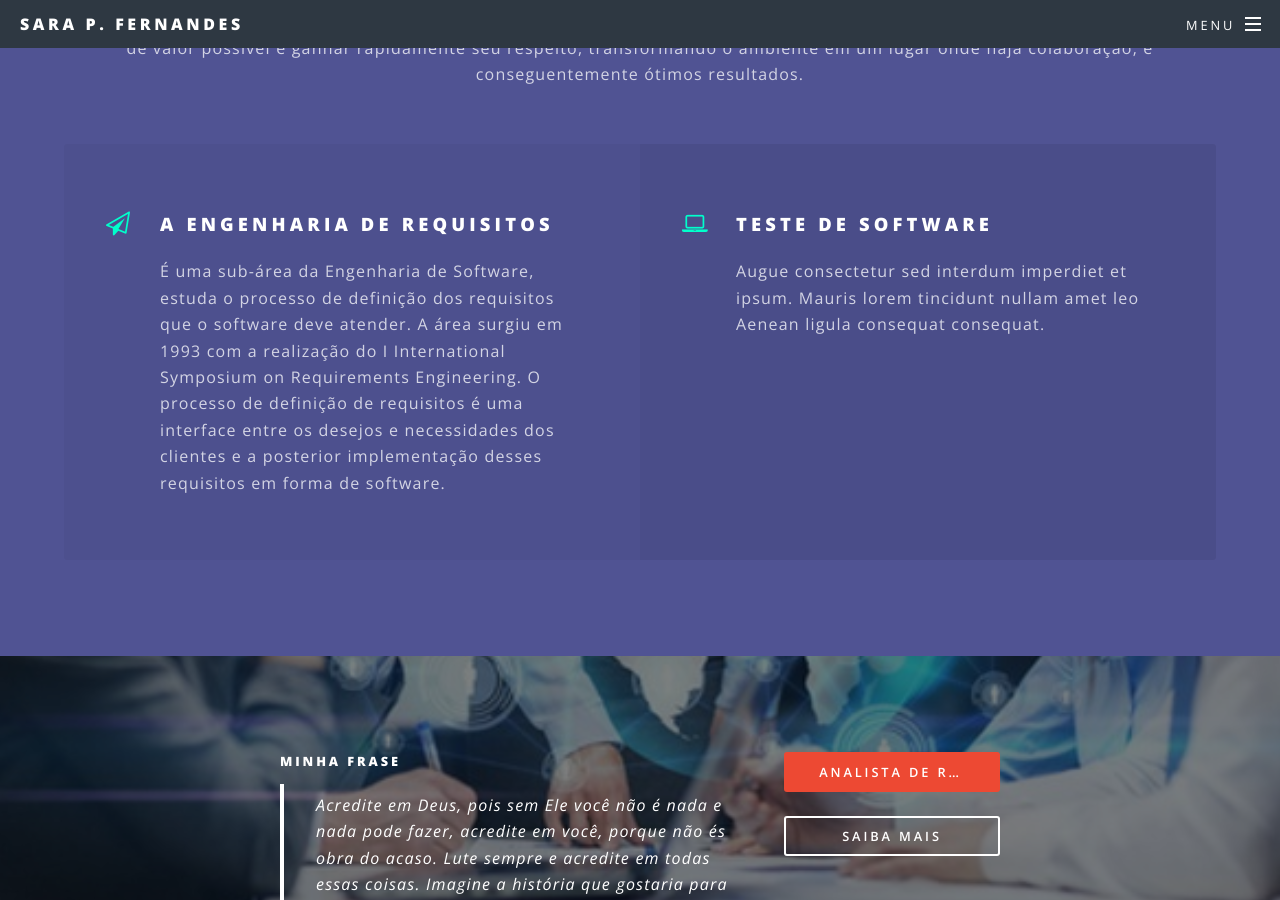
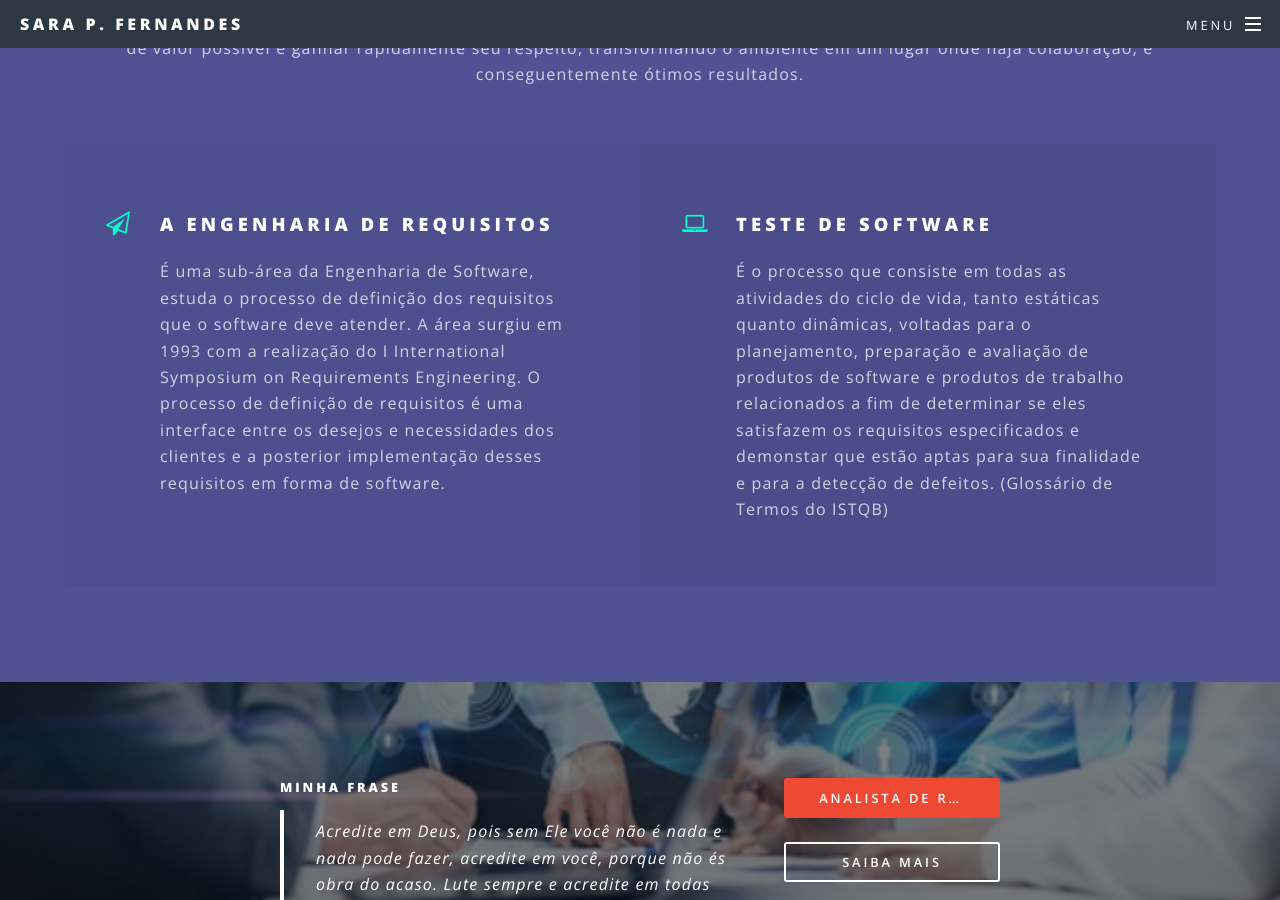
Before and after one commit to SaraFernandes/sarafernandes.github.io_sfdhgdfg, a Jekyll site: the page built from index.html, in a window 1280 px wide and 900 px high, scrolled down 2668 px. Built offline with Jekyll 4.4.1, drawn with Linux system fonts in a browser that asks for light colours.

```diff
--- a/index.html
+++ b/index.html
@@ -66,7 +66,7 @@
 								</li>
 								<li class="icon fa-laptop">
 									<h3>Teste de Software</h3>
-									<p>Augue consectetur sed interdum imperdiet et ipsum. Mauris lorem tincidunt nullam amet leo Aenean ligula consequat consequat.</p>
+									<p>É o processo que consiste em todas as atividades do ciclo de vida, tanto estáticas quanto dinâmicas, voltadas para o planejamento, preparação e avaliação de produtos de software e produtos de trabalho relacionados a fim de determinar se eles satisfazem os requisitos especificados  e demonstar que estão aptas para sua finalidade e para a detecção de defeitos. (Glossário de Termos do ISTQB)</p>
 								</li>
 								<!--<li class="icon fa-code">
 									<h3>Desenvolvimento Web</h3>
```
